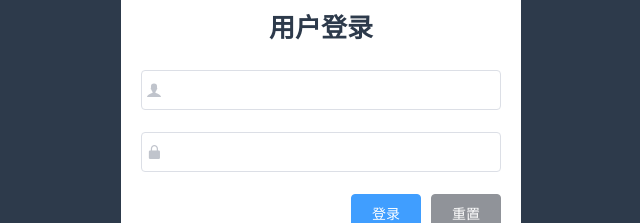
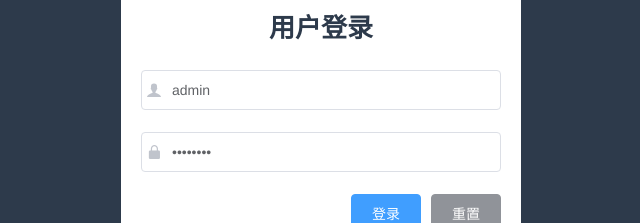
Before and after one commit to wxzl/vue_demo1, a Vue app: page /#/login in a window 1280 px wide. Shown: the part 307-530 px from the top of the page, without its empty margins (319-959 px from the left). Built offline with nearby package versions, Linux system fonts and the light colour scheme.

Commit message:
v-model 登录表单绑定

```diff
--- a/src/views/login/index.vue
+++ b/src/views/login/index.vue
@@ -3,17 +3,29 @@
     <div class="login-box">
       <!--头像-->
       <div class="avatar-box">
-        <img src="../../assets/logo.png" alt="">
+        <img src="../../assets/logo.png" alt="" />
       </div>
-      <el-form ref="loginForm" class="login-form" label-position="left">
+      <el-form
+        ref="loginForm"
+        :model="loginForm"
+        class="login-form"
+        label-position="left"
+      >
         <div class="title-container">
           <h3 class="title">用户登录</h3>
         </div>
         <el-form-item>
-          <el-input prefix-icon ="iconfont icon-user"></el-input>
+          <el-input
+            v-model="loginForm.username"
+            prefix-icon="iconfont icon-user"
+          ></el-input>
         </el-form-item>
         <el-form-item>
-          <el-input prefix-icon ="iconfont icon-3702mima"></el-input>
+          <el-input
+            v-model="loginForm.password"
+            prefix-icon="iconfont icon-3702mima"
+            :type="passwordType"
+          ></el-input>
         </el-form-item>
         <div class="btns">
           <el-button type="primary">登录</el-button>
@@ -26,7 +38,17 @@
 
 <script>
 export default {
-  name: 'Login'
+  name: 'Login',
+  data() {
+    return {
+      // 登录表单数据绑定
+      loginForm: {
+        username: 'admin',
+        password: 'password'
+      },
+      passwordType: 'password' // 密码类型
+    }
+  }
 }
 </script>
 
@@ -84,7 +106,7 @@ $bg: #2d3a4b;
   box-sizing: border-box;
 }
 .title-container {
-  .title{
+  .title {
     font-size: 26px;
     text-align: center;
     font-weight: bold;
```
